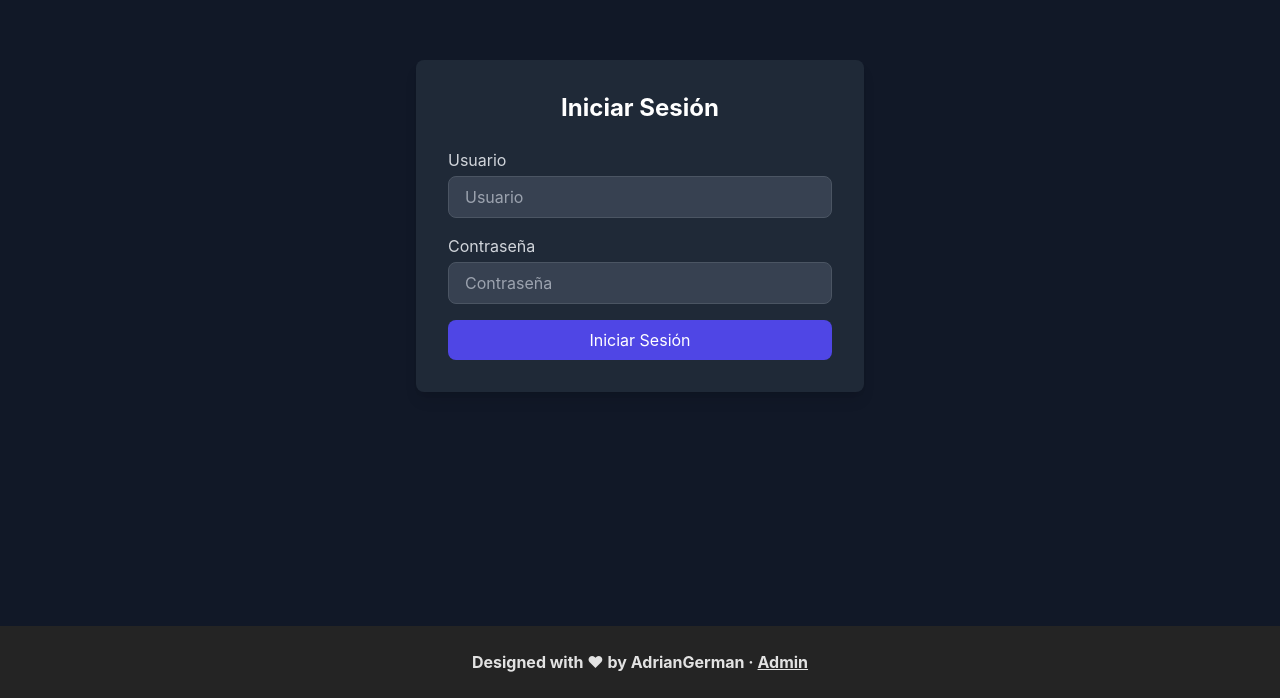
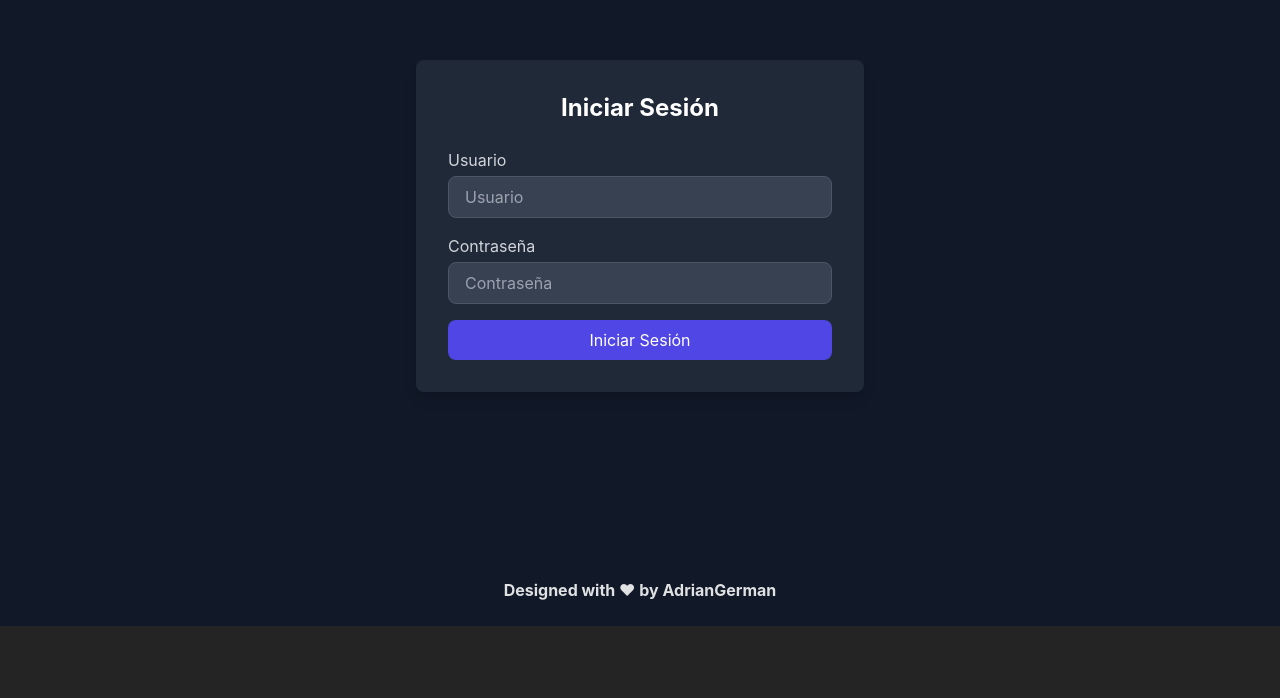
Before and after one commit to AdrianGerman/selling-books-school, a React (Vite) app in the folder frontend/: page /login in a window 1280 px wide. Shown: the part 174-872 px from the top of the page. After the commit the page ends 800 px from the top, so only its background shows below. Built offline with nearby package versions, Linux system fonts and the light colour scheme; no server answers.

Commit message:
admin footer and login fix

```diff
--- a/frontend/src/auth/Login.jsx
+++ b/frontend/src/auth/Login.jsx
@@ -1,4 +1,4 @@
-import { useState } from "react"
+import { useEffect, useState } from "react"
 import { useNavigate } from "react-router-dom"
 import { loginUser } from "./authService"
 
@@ -8,11 +8,19 @@
   const [error, setError] = useState("")
   const navigate = useNavigate()
 
+  useEffect(() => {
+    const token = localStorage.getItem("token")
+    if (token) {
+      navigate("/")
+    }
+  }, [navigate])
+
   const handleLogin = async (e) => {
     e.preventDefault()
     try {
-      const token = await loginUser(username, password)
+      const { token, role } = await loginUser(username, password)
       localStorage.setItem("token", token)
+      localStorage.setItem("role", role)
       setError("")
       navigate("/")
     } catch (err) {
@@ -21,7 +29,7 @@
   }
 
   return (
-    <div className="flex items-center justify-center min-h-screen bg-gray-900">
+    <div className="flex items-center justify-center min-h-screen mb-[-20rem] bg-gray-900">
       <div className="w-full max-w-md p-8 space-y-6 bg-gray-800 rounded-lg shadow-lg">
         <h2 className="text-2xl font-bold text-center text-white">
           Iniciar Sesión
--- a/frontend/src/components/layout/Footer.jsx
+++ b/frontend/src/components/layout/Footer.jsx
@@ -1,19 +1,24 @@
 import { Link } from "react-router-dom"
 
 const Footer = () => {
+  const userRole = localStorage.getItem("role")
+
   return (
-    <>
     <div className="text-center font-bold mb-6 mt-6">
       <section>
         <h1>
-            Designed with ♥ by AdrianGerman ·{" "}
+          Designed with ♥ by AdrianGerman
+          {userRole === "admin" && (
+            <>
+              {" · "}
               <Link to="/admin" className="cursor-pointer underline">
                 Admin
               </Link>
+            </>
+          )}
         </h1>
       </section>
     </div>
-    </>
   )
 }
 
```
Lines whose indentation alone changed are shown as unchanged.
